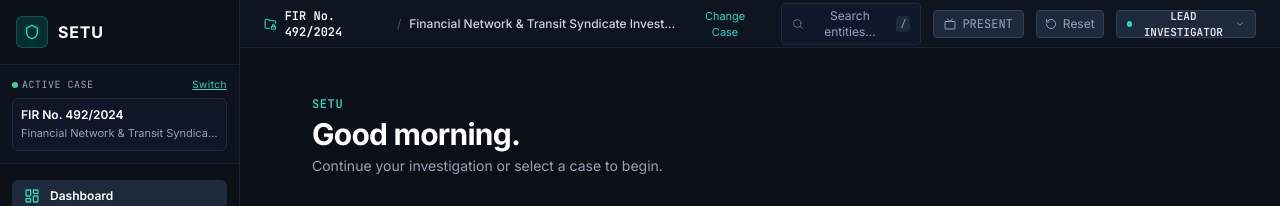
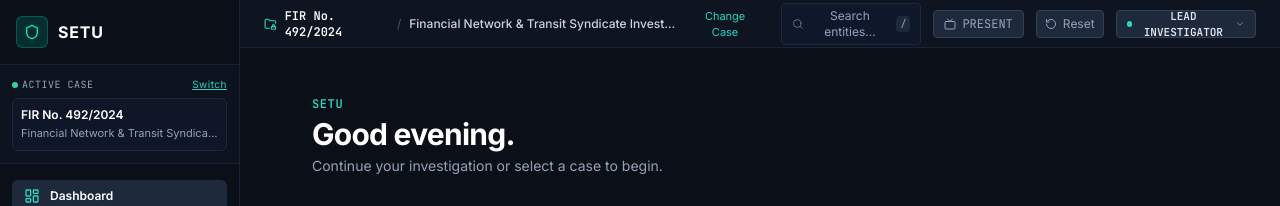
Before and after one commit to suryanshKhare-git/Ai_Powered_Criminal_Network_Analysis_System, a React (Vite) app: page / in a window 1280 px wide. Shown: the top 206 px of the page. Built offline with nearby package versions, Linux system fonts and the light colour scheme.

Commit message:
fix(dashboard): make greeting time-aware based on current hour

```diff
--- a/src/components/home/HomePage.tsx
+++ b/src/components/home/HomePage.tsx
@@ -16,6 +16,13 @@ export const HomePage: React.FC = () => {
     aiInsights,
   } = useApp();
 
+  const getGreeting = () => {
+    const hour = new Date().getHours();
+    if (hour >= 5 && hour < 12) return 'Good morning.';
+    if (hour >= 12 && hour < 17) return 'Good afternoon.';
+    return 'Good evening.';
+  };
+
   return (
     <div className="flex-1 overflow-y-auto bg-[#0B0F17] text-slate-100 p-8 sm:p-12 select-none font-sans">
       <div className="max-w-4xl mx-auto space-y-8">
@@ -25,7 +32,7 @@ export const HomePage: React.FC = () => {
             SETU
           </div>
           <h1 className="text-2xl sm:text-3xl font-bold text-white tracking-tight">
-            Good morning.
+            {getGreeting()}
           </h1>
           <p className="text-sm text-slate-400">
             Continue your investigation or select a case to begin.
```
